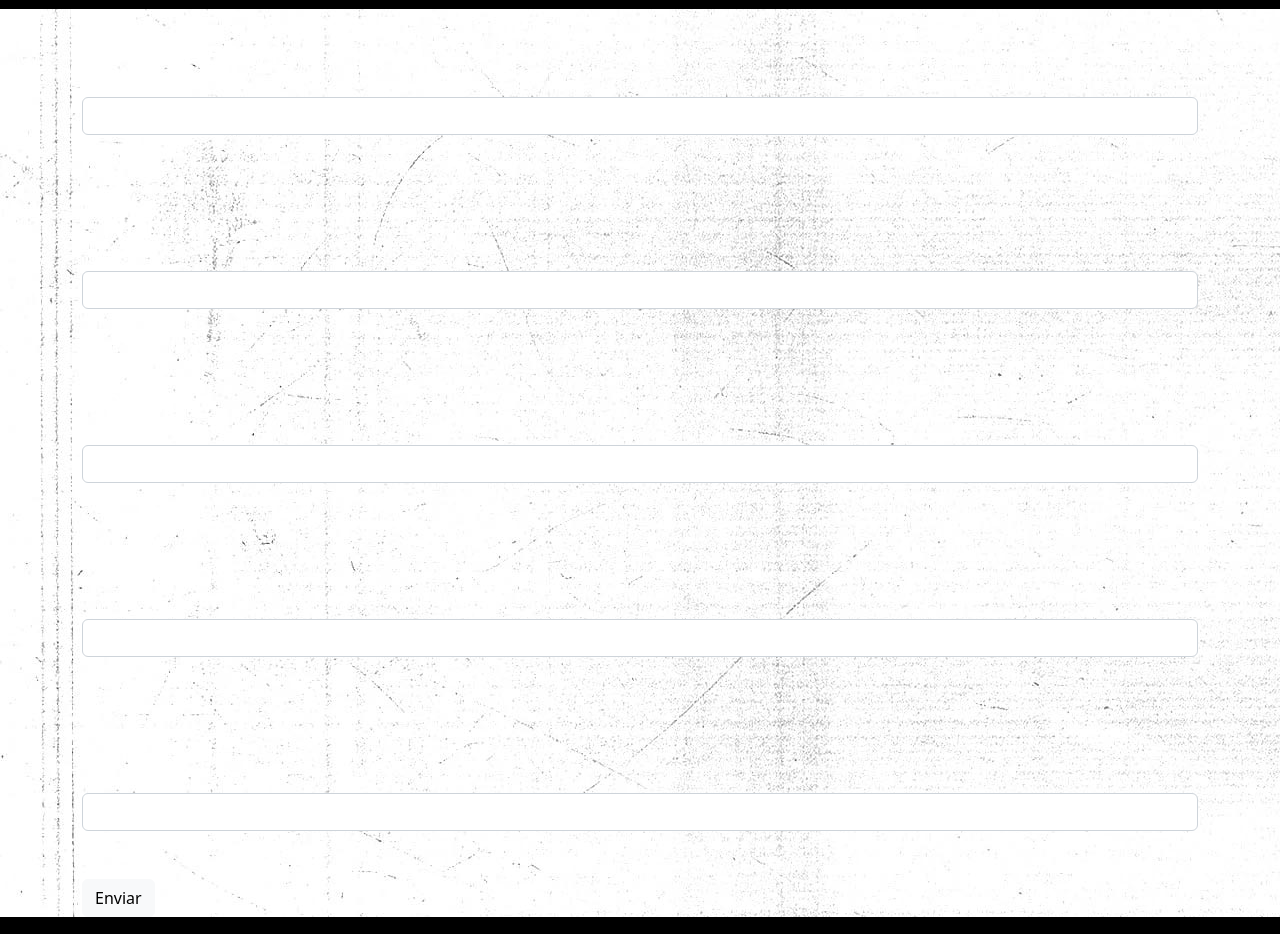
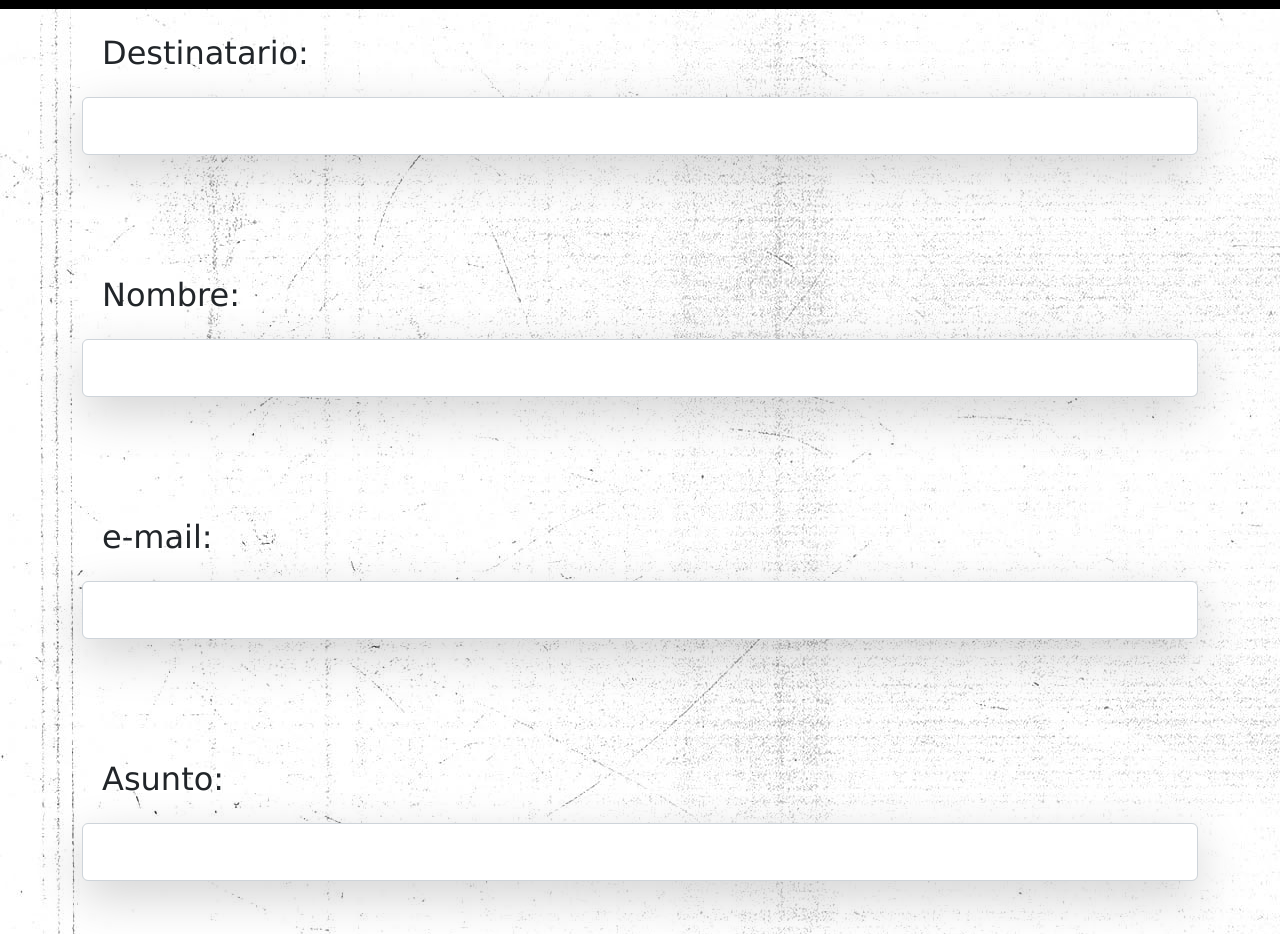
Before and after one commit to Tadeo2604/comision29310, a plain HTML site: page pages/contacto.html in a window 1280 px wide. Shown: the part 122-1056 px from the top of the page. Drawn offline with Linux system fonts and the light colour scheme.

Commit message:
segunta entrega de proyecto y arreglo de formulario

```diff
--- a/css/estilos.css
+++ b/css/estilos.css
@@ -31,6 +31,12 @@ header{
     padding-left: 30px;
     float: left;
     height: 80px;
+    filter: grayscale(100%);
+    transition: all 0.7s;
+}
+.logo:hover{
+    filter: grayscale(0%);
+    transition: all 0.7s;
 }
 
 
@@ -51,12 +57,10 @@ header{
     border-radius: 5px;
     border: 5px solid #000;
     transition: all 0.7s;
-    filter: grayscale(100%);
 }
 .modelo:hover{
     transform: scale(1.05);
     transition: all 0.7s;
-    filter: grayscale(0%);
 }
 .modelo1{
     background-image: url(../multimedia/modelos/carruceldefotos1.png);
@@ -105,12 +109,10 @@ h2{
     border-radius: 5px;
     border: 5px solid #000;
     transition: all 0.7s;
-    filter: grayscale(100%);
 }
 .item:hover{
     transform: scale(1.05);
     transition: all 0.7s;
-    filter: grayscale(0%);
 }
 .item1{
     background-image: url(../multimedia/productos\ destacados/buzopublicidad2.png);
@@ -152,12 +154,10 @@ h2{
     border-radius: 5px;
     border: 5px solid #000;
     transition: all 0.7s;
-    filter: grayscale(100%);
 }
 .itemhombre:hover{
     transform: scale(1.05);
     transition: all 0.7s;
-    filter: grayscale(0%);
 }
 .h1{
     background-image: url(../multimedia/ropa\ hombre/buzohombre1.png);
@@ -209,12 +209,10 @@ h2{
     border-radius: 5px;
     border: 5px solid #000;
     transition: all 0.7s;
-    filter: grayscale(100%);
 }
 .itemmujer:hover{
     transform: scale(1.05);
     transition: all 0.7s;
-    filter: grayscale(0%);
 }
 .m1{
     background-image: url(../multimedia/ropa\ mujer/buzomujer1.png);
@@ -266,12 +264,10 @@ h2{
     border-radius: 5px;
     border: 5px solid #000;
     transition: all 0.7s;
-    filter: grayscale(100%);
 }
 .itemniño:hover{
     transform: scale(1.05);
     transition: all 0.7s;
-    filter: grayscale(0%);
 }
 .n1{
     background-image: url(../multimedia/ropa\ niño/buzoniño1.png);
@@ -314,7 +310,6 @@ h2{
     background-image: url(../multimedia/fondo/fondoblanco.jpg);
 }
 label{
-    color: #fff;
     font-family: Verdana, Geneva, Tahoma, sans-serif;
     font-size: xx-large;
     padding: 20px;
--- a/pages/contacto.html
+++ b/pages/contacto.html
@@ -7,7 +7,7 @@
     <link rel="stylesheet" href="https://cdnjs.cloudflare.com/ajax/libs/font-awesome/6.1.2/css/all.min.css" integrity="sha512-1sCRPdkRXhBV2PBLUdRb4tMg1w2YPf37qatUFeS7zlBy7jJI8Lf4VHwWfZZfpXtYSLy85pkm9GaYVYMfw5BC1A==" crossorigin="anonymous" referrerpolicy="no-referrer" />
     <link rel="shortcut icon" href="../multimedia/logo/logoonix.png" type="image/x-icon">
     <link rel="stylesheet" href="../css/estilos.css">
-    <title>Document</title>
+    <title>CONTACTO</title>
     <link rel="stylesheet" href="../css/bootstrap.min.css">
 </head>
 <body>
@@ -27,27 +27,27 @@
         <form action="enviar.php" method="post" enctype="text/plain" netlify>
             <div class="container">
                 <div class="destinatario">
-                    <label for="destinatario">Destinatario:</label>
-                    <input class="form-control" type="text" name="destinatario" required><br><br>
+                    <label class="text-dark" for="destinatario">Destinatario:</label>
+                    <input class="form-control shadow-lg p-3 mb-5 bg-body rounded" type="text" name="destinatario" required><br><br>
                 </div>
                 <div class="nombre">
-                    <label for="nombre">Nombre:</label>
-                    <input class="form-control" type="text" name="nombre" required><br><br>
+                    <label class="text-dark" for="nombre">Nombre:</label>
+                    <input class="form-control shadow-lg p-3 mb-5 bg-body rounded" type="text" name="nombre" required><br><br>
                 </div>
                 <div class="mail">
-                    <label for="mail">e-mail:</label>
-                    <input class="form-control" type="email" name="mail" required><br><br>
+                    <label class="text-dark" for="mail">e-mail:</label>
+                    <input class="form-control shadow-lg p-3 mb-5 bg-body rounded" type="email" name="mail" required><br><br>
                 </div>
                 <div class="asunto">
-                    <label for="asunto">Asunto:</label>
-                    <input class="form-control" type="text" name="asunto" required><br><br>
+                    <label class="text-dark" for="asunto">Asunto:</label>
+                    <input class="form-control shadow-lg p-3 mb-5 bg-body rounded" type="text" name="asunto" required><br><br>
                 </div>
                 <div class="mensaje">
-                    <label for="mensaje">Mensaje:</label>
-                    <input class="form-control" name="mensaje" id="" cols="30" rows="2"></input><br><br>
+                    <label class="text-dark" for="mensaje">Mensaje:</label>
+                    <input class="form-control shadow-lg p-3 mb-5 bg-body rounded" name="mensaje" id="" cols="30" rows="2"></input><br><br>
                 </div>
                 <div class="submit">
-                    <button class="btn btn-light" type="submit">Enviar</button>
+                    <button class="btn btn-dark" type="submit">Enviar</button>
                 </div>
             </div>
         </form>
```
